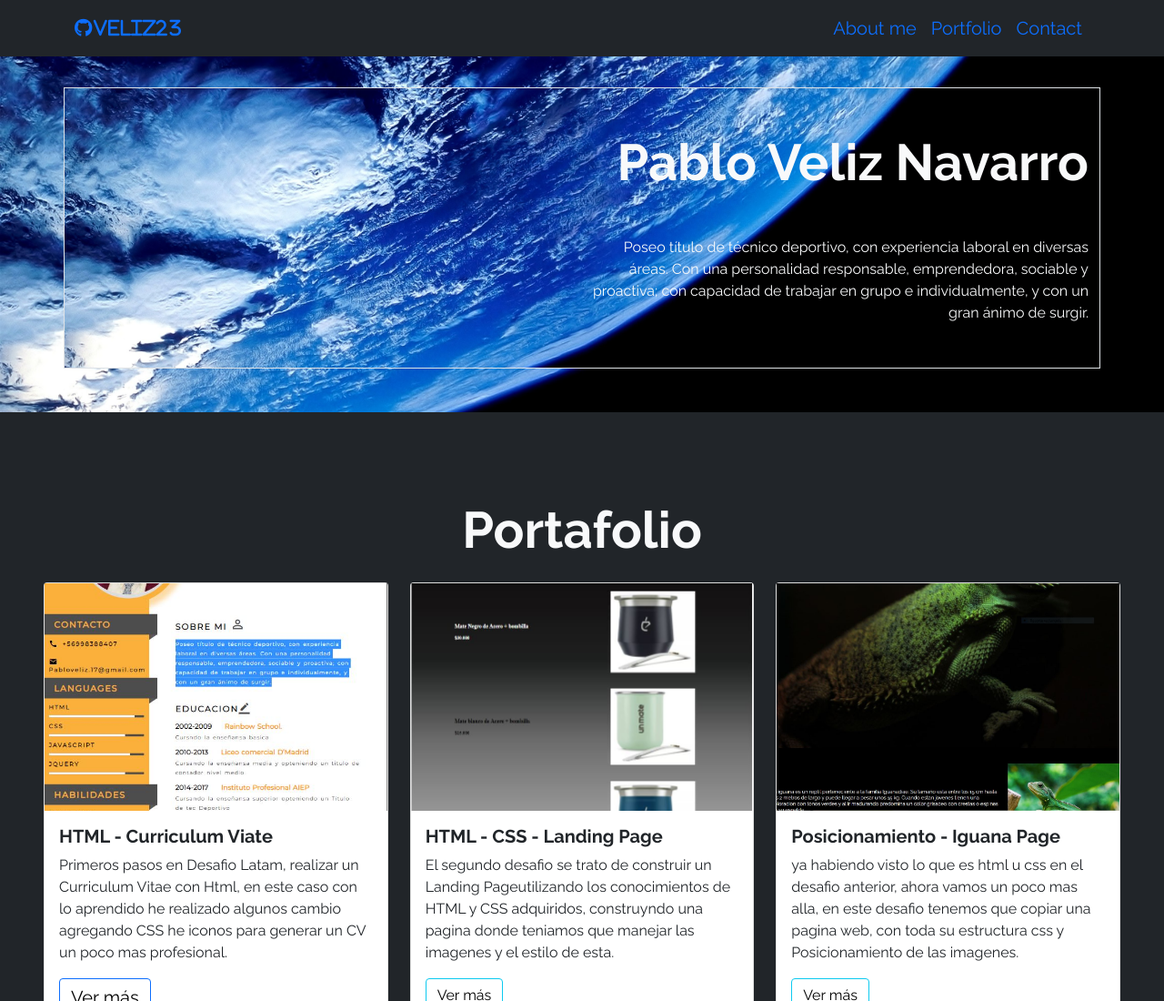
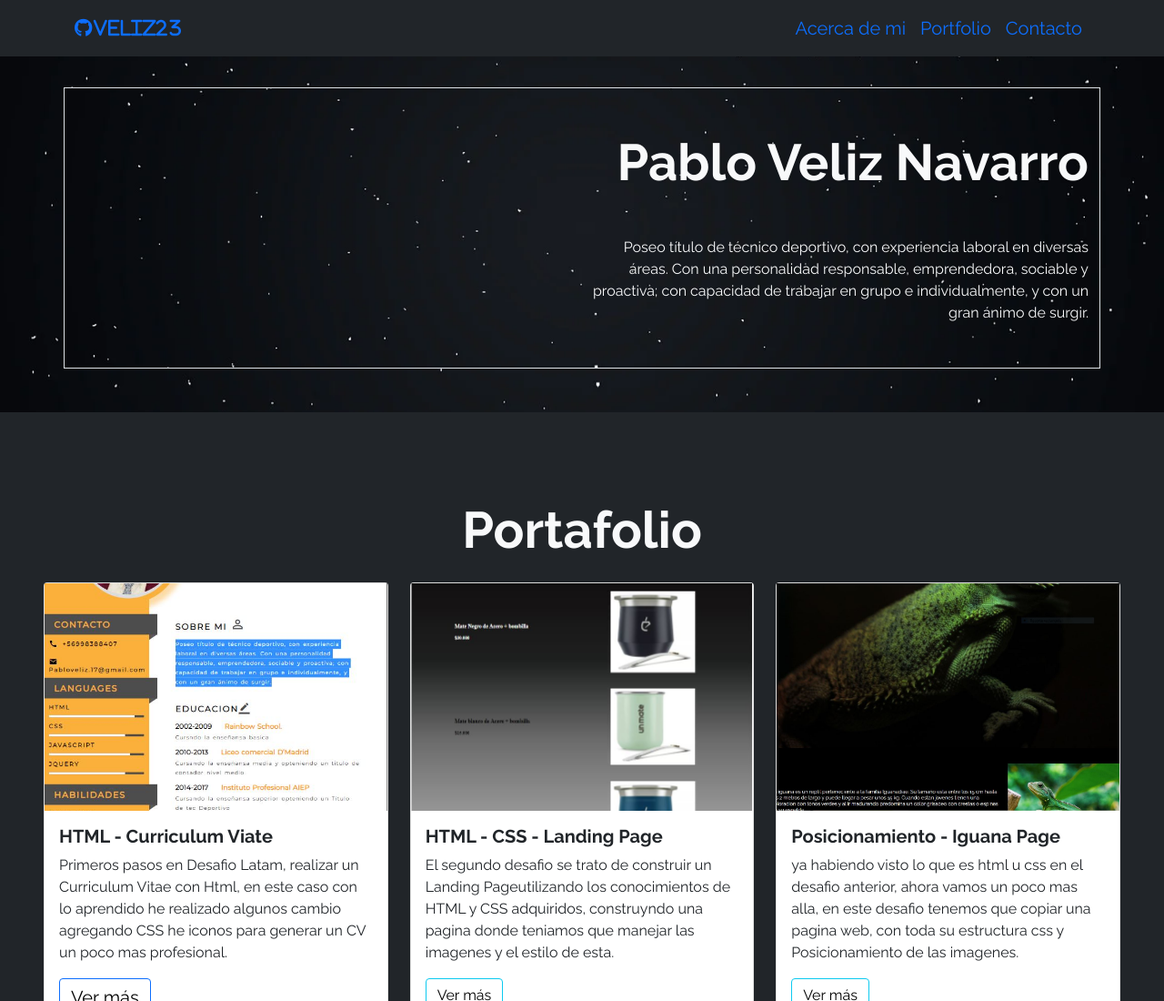
Before and after one commit to Mariano1904/desafio-final-DDP, a plain HTML site: page index.html in a window 1280 px wide. Shown: the top 1100 px of the page at 91% size. Drawn offline with nearby package versions, Linux system fonts and the light colour scheme.

Commit message:
traduccion del navbar a español y cambio de back

```diff
--- a/assets/css/estilos.css
+++ b/assets/css/estilos.css
@@ -5,7 +5,7 @@ body {
 /* Hero Section */
 
 #mi {
-  background-image: url("../img/468739.jpg");
+  background-image: url("../img/background-1939128_1280.png");
   background-repeat: no-repeat;
   background-size: cover;
   background-position: left;
--- a/index.html
+++ b/index.html
@@ -27,13 +27,13 @@
             <div class="collapse navbar-collapse" id="navbarSupportedContent">
                 <ul class="navbar-nav ms-auto mb-2 mb-lg-0 fs-5">
                     <li class="nav-item">
-                        <a class="nav-link" href="#mi">About me</a>
+                        <a class="nav-link" href="#mi">Acerca de mi</a>
                     </li>
                     <li class="nav-item">
                         <a class="nav-link" href="#portafolio">Portfolio</a>
                     </li>
                     <li class="nav-item">
-                        <a class="nav-link" href="#contacto">Contact</a>
+                        <a class="nav-link" href="#contacto">Contacto</a>
                     </li>
                 </ul>
             </div>
```
Also changed, not shown: assets/img/background-1939128_1280.png (added).
